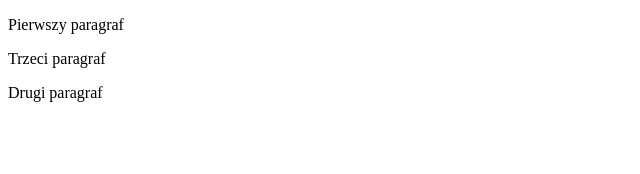
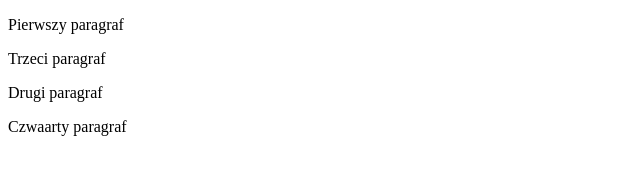
Before and after one commit to olacencora/olacencora.github.io, a plain HTML site: page index.html in a window 1280 px wide. Shown: the whole page, without its empty margins (0-640 px from the left). Drawn offline with Linux system fonts and the light colour scheme.

Commit message:
dodanie paragrafu czwartego

```diff
--- a/index.html
+++ b/index.html
@@ -10,5 +10,6 @@
     <p>Pierwszy paragraf</p>
     <p>Trzeci paragraf</p>
     <p>Drugi paragraf</p>
+    <p>Czwaarty paragraf</p>
 </body>
 </html>
```
